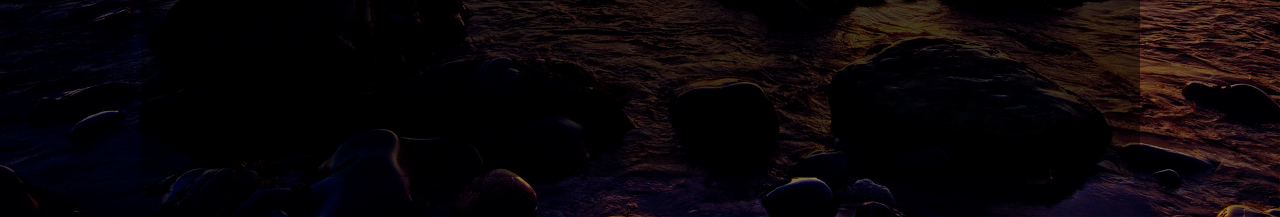
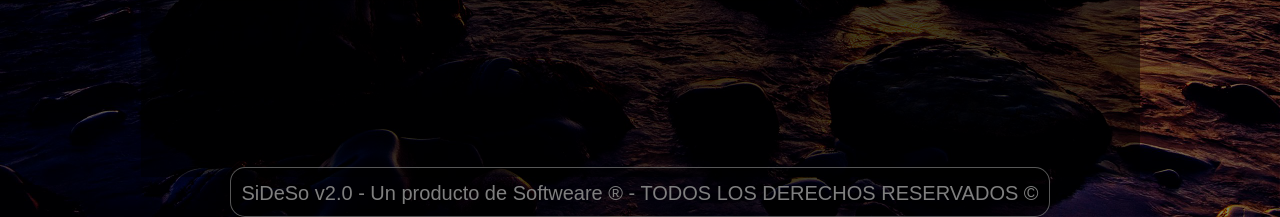
Before and after one commit to juansepu96/sideso_refresh, a PHP site: page /Inicio.php in a window 1280 px wide. Shown: the part 583-800 px from the top of the page. Run offline with PHP 8.4, Linux system fonts and the light colour scheme; the visitor is signed in with stand-in values (Sample User, id 1); some libraries are stand-ins or nearby versions; some web fonts are replaced.

Commit message:
add footer

```diff
--- a/Inicio.php
+++ b/Inicio.php
@@ -67,12 +67,21 @@ $hora=intval($hora);
                 </div>
             </div>
          </div>
+    </div>
+
+  <div class="footer d-flex justify-content-center" >
+    <div>
+        <div class="card3">
+            <p class="lead text-center">
+              SiDeSo v2.0  - Un producto de Softweare ® - TODOS LOS DERECHOS RESERVADOS ©
+            </p>
         </div>
+     </div>
+  </div>
 
-
-        <div class="modal" id="MostrarMensajes" tabindex="-1" role="dialog">
-        <div class="modal-dialog  modal-xl" role="document">
-            <div class="modal-content">
+<div class="modal" id="MostrarMensajes" tabindex="-1" role="dialog">
+   <div class="modal-dialog  modal-xl" role="document">
+        <div class="modal-content">
               <div class="modal-header">
                 <h5 class="modal-title">Anuncios</h5>
                 <button type="button" class="close" data-dismiss="modal" aria-label="Close">
--- a/style.css
+++ b/style.css
@@ -191,3 +191,24 @@ margin-left: 4px;
 .btn2{
     margin:10px;
 }
+
+.footer{
+	position:absolute;
+    left:0px;
+    right:0px;
+    bottom: 0px;
+    align-content: center;
+}
+
+
+.card3{
+    height: 50px;
+    margin-top: auto;
+    margin-bottom: auto;
+    width: 100%;
+    background-color: rgba(0,0,0,0.5) !important;
+    color:white;
+    padding:10px;
+    border:1px solid rgba(255, 255, 255, 0.685);
+    border-radius:15px;
+}
```
Also changed, not shown: class.css (+7 -0 lines).
